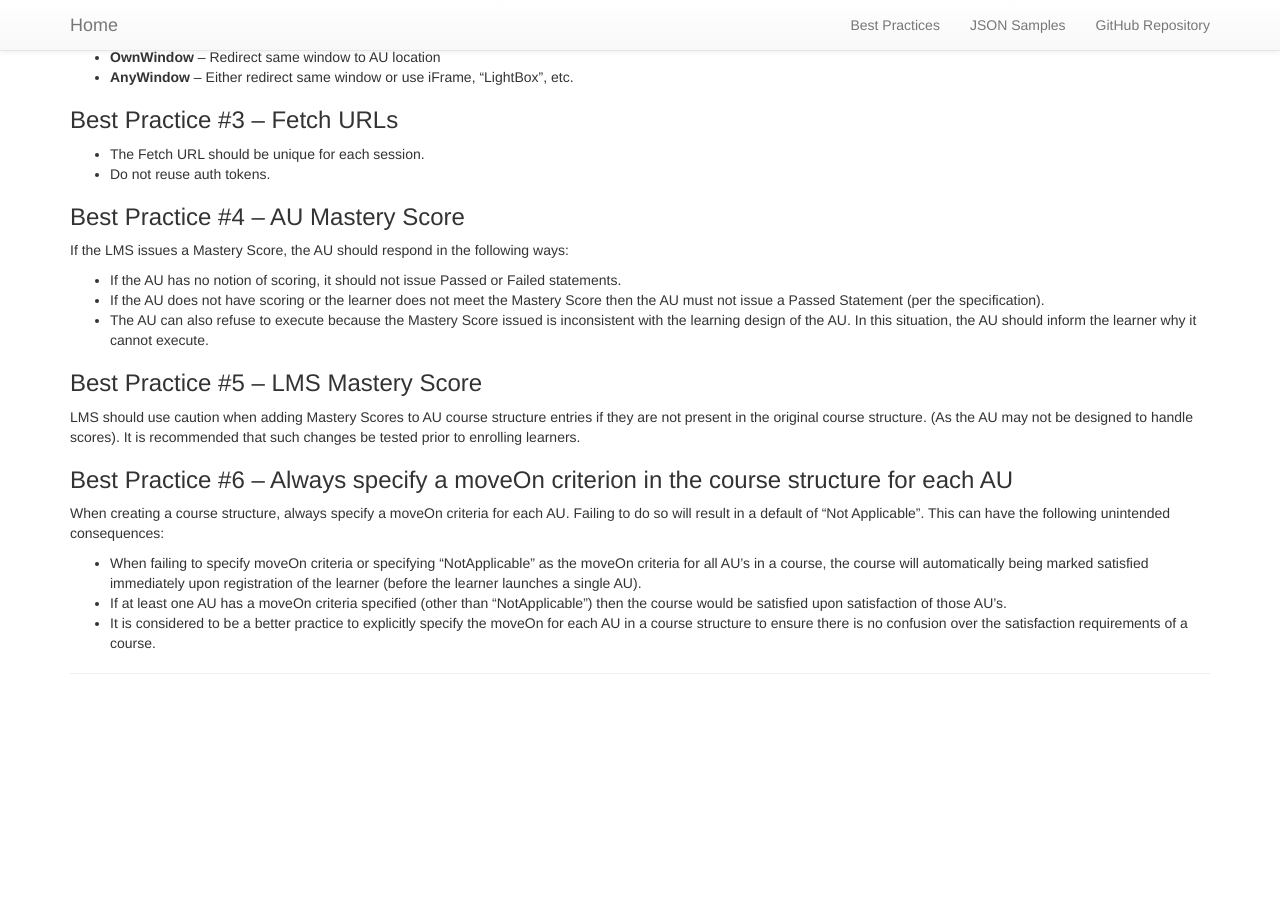
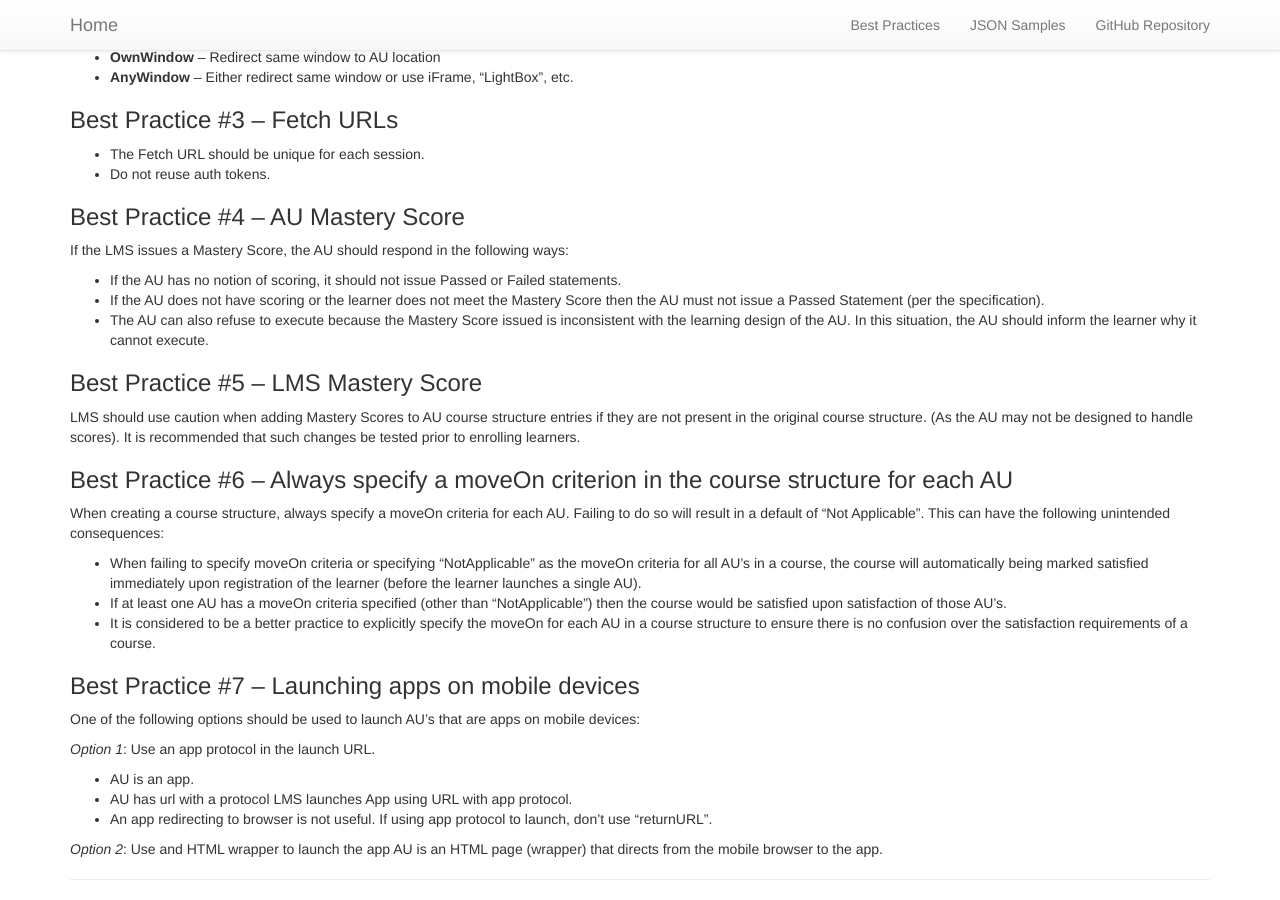
Before and after one commit to AICC/CMI-5_Spec_Current, a Jekyll site: the page built from best_practices/index.md, in a window 1280 px wide and 900 px high, scrolled down 862 px. Built offline with Jekyll 4.4.1, drawn with Linux system fonts in a browser that asks for light colours; before the commit the page ends 1556 px from its top, so only the background shows below that.

Commit message:
Add mobile device launch best practices

```diff
--- a/best_practices/index.md
+++ b/best_practices/index.md
@@ -53,4 +53,16 @@ When creating a course structure, always specify a moveOn criteria for each AU.
 * If at least one AU has a moveOn criteria specified (other than “NotApplicable”) then the course would be satisfied upon satisfaction of those AU’s.
 * It is considered to be a better practice to explicitly specify the moveOn for each AU in a course structure to ensure there is no confusion over the satisfaction requirements of a course.
 
+### Best Practice #{% increment bpCount %} – Launching apps on mobile devices
+
+One of the following options should be used to launch AU's that are apps on mobile devices:
+
+_Option 1_: Use an app protocol in the launch URL.
+
+* AU is an app.
+* AU has url with a protocol LMS launches App using URL with app protocol.
+* An app redirecting to browser is not useful. If using app protocol to launch, don’t use "returnURL".
+
+_Option 2_: Use and HTML wrapper to launch the app AU is an HTML page (wrapper) that directs from the mobile browser to the app.
+
 ------
```
